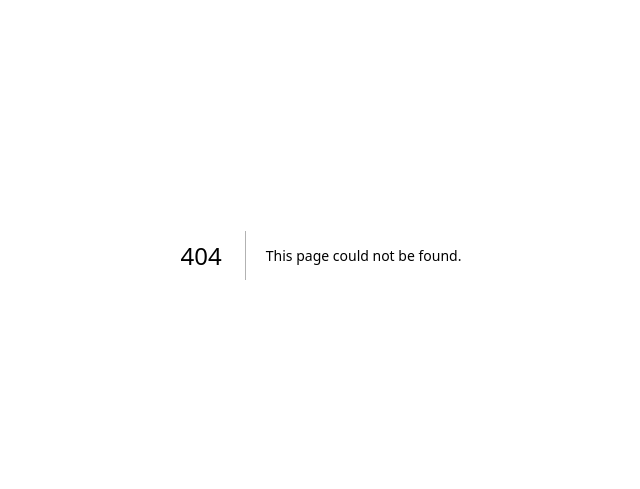
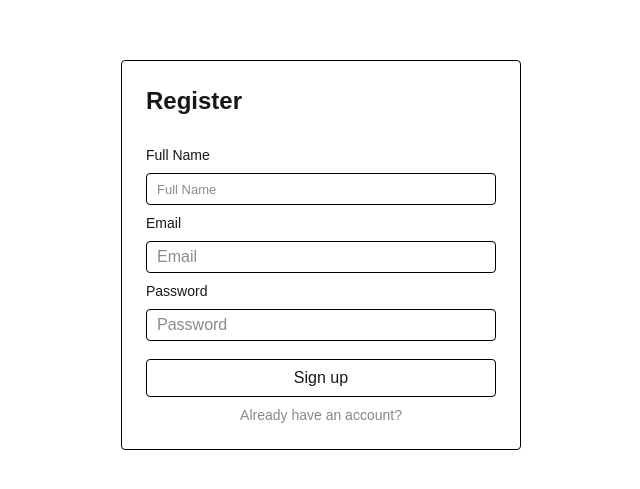
Before and after one commit to tetrabytes-uom/tetrabytes_hackelite2.0, a Next.js app: page /register in a window 1280 px wide. Before the commit this address had no page. Shown: the part 145-634 px from the top of the page, without its empty margins (319-959 px from the left). Built offline with nearby package versions, Linux system fonts and the light colour scheme.

Commit message:
feat: create register page

```diff
--- /dev/null
+++ b/src/app/register/page.tsx
@@ -0,0 +1,91 @@
+'use client';
+import { useRef, useState } from 'react';
+import { useRouter } from 'next/navigation';
+import Link from 'next/link';
+
+export default function Register() {
+  const [error, setError] = useState<string>();
+  const router = useRouter();
+  const ref = useRef<HTMLFormElement>(null);
+
+  const handleSubmit = async (formData: FormData) => {
+    setError(undefined);
+    try {
+      const res = await fetch('/api/register', {
+        method: 'POST',
+        body: JSON.stringify({
+          email: formData.get('email'),
+          password: formData.get('password'),
+          name: formData.get('name'),
+        }),
+        headers: {
+          'Content-Type': 'application/json',
+        },
+      });
+      const r = await res.json();
+      ref.current?.reset();
+      if (r?.error) {
+        setError(r.error);
+        return;
+      } else {
+        router.push('/login');
+      }
+    } catch {
+      setError('Registration failed. Please try again.');
+    }
+  };
+
+  return (
+    <section className="w-full h-screen flex items-center justify-center">
+      <form
+        ref={ref}
+        action={handleSubmit}
+        className="p-6 w-full max-w-[400px] flex flex-col justify-between items-center gap-2
+        border border-solid border-black bg-white rounded"
+      >
+        {error && <div className="">{error}</div>}
+        <h1 className="mb-5 w-full text-2xl font-bold">Register</h1>
+
+        <label className="w-full text-sm">Full Name</label>
+        <input
+          type="text"
+          placeholder="Full Name"
+          className="w-full h-8 border border-solid border-black py-1 px-2.5 rounded text-[13px]"
+          name="name"
+        />
+
+        <label className="w-full text-sm">Email</label>
+        <input
+          type="email"
+          placeholder="Email"
+          className="w-full h-8 border border-solid border-black py-1 px-2.5 rounded"
+          name="email"
+        />
+
+        <label className="w-full text-sm">Password</label>
+        <div className="flex w-full">
+          <input
+            type="password"
+            placeholder="Password"
+            className="w-full h-8 border border-solid border-black py-1 px-2.5 rounded"
+            name="password"
+          />
+        </div>
+
+        <button
+          className="w-full border border-solid border-black py-1.5 mt-2.5 rounded
+        transition duration-150 ease hover:bg-black"
+        >
+          Sign up
+        </button>
+
+        <Link
+          href="/login"
+          className="text-sm text-[#888] transition duration-150 ease hover:text-black"
+        >
+          Already have an account?
+        </Link>
+      </form>
+    </section>
+  );
+}
```
